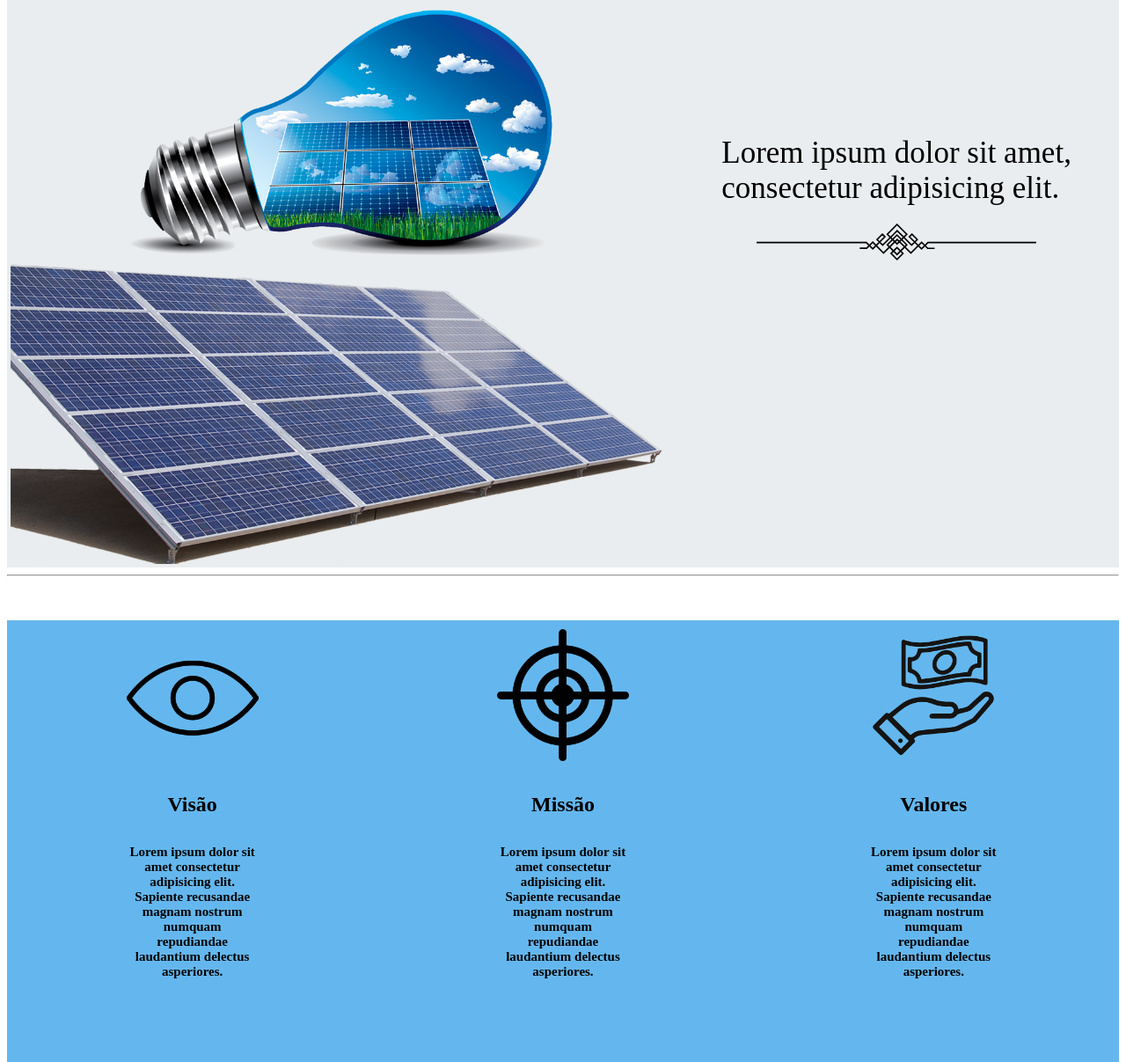
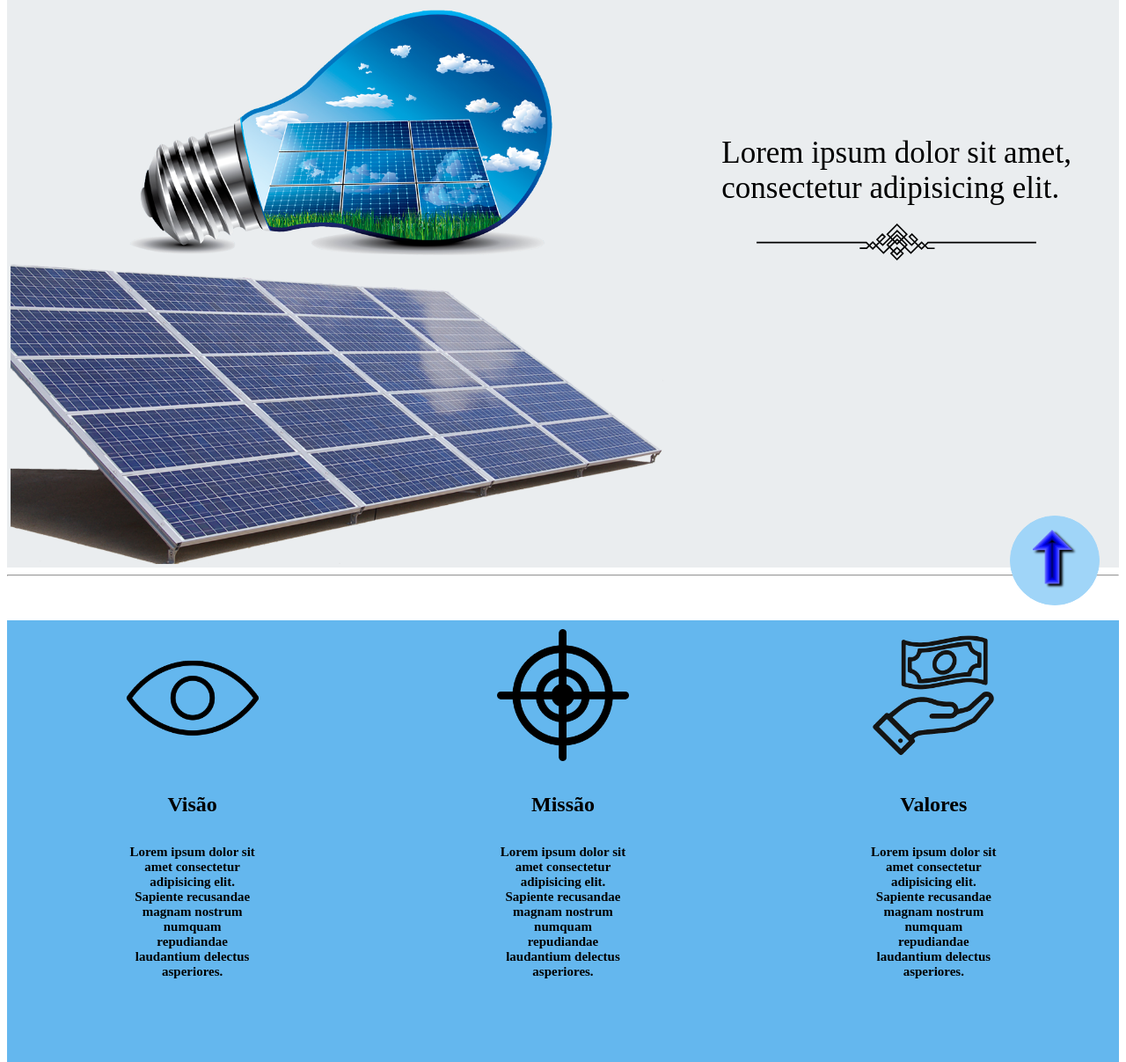
Before and after one commit to Matheuss06/site_2, a PHP site: page / in a window 1280 px wide; the page is wider, and only the part inside the window is pictured. Shown: the part 82-1289 px from the top of that part at 88% size. Run offline with PHP 8.4, Linux system fonts and the light colour scheme; some libraries are stand-ins or nearby versions.

Commit message:
Seta para subir no topo do site

```diff
--- a/CSS/estilo.css
+++ b/CSS/estilo.css
@@ -9,6 +9,10 @@
 a{
     text-decoration: none;
     color: black;
+}
+
+html{
+    scroll-behavior: smooth;
 }
 
 .padding{
@@ -51,6 +55,24 @@ a{
 .margin{
     margin: 0 auto;
     width: 100%;
+}
+
+.quadrado{
+    width: 100px;
+    height: 100px;
+    position: fixed;
+    border-radius: 50%;
+    bottom: 30px;
+    right: 30px;
+    background-color: #a0d5f8;
+    border: 1px solid #a0d5f8;
+}
+
+.seta{
+   margin-top: 15px;
+   width: 100px;
+   aspect-ratio: 3/2;
+   object-fit: contain;
 }
 
 
--- a/index.php
+++ b/index.php
@@ -1,5 +1,5 @@
 <!DOCTYPE html>
-<html lang="pt-BR">
+<html lang="pt-BR" id="topo">
 <head>
     <meta charset="UTF-8">
     <meta http-equiv="X-UA-Compatible" content="IE=edge">
@@ -10,9 +10,9 @@
 </head>
 <body ng-app="meuApp" ng-controller="Controlador">
 
+    <a href="#topo"><span class="quadrado"><img src="images/seta.webp" class="seta"></a></span>
+
     <?php include('header.html')?>
-
-
 
         <div class="flex fundo">
 
@@ -143,7 +143,6 @@
                     <div><a href="produto_detalhe.php?id="></a><img src="images/energiasolar_venda.jpg" alt="Energia Solar" class="imagens_prod"></div>
                 </div>
 
-
     <script>
         var app = angular.module('meuApp', []);
         app.controller('Controlador', function($scope){
@@ -182,5 +181,13 @@
         })
     </script>
 <?php include 'footer.html'?>
+
 </body>
+
+<script>
+    window.scroll({
+        top: 0,
+        behavior: 'smooth'
+    })
+</script>
 </html>
```
Also changed, not shown: images/seta.webp (added).
